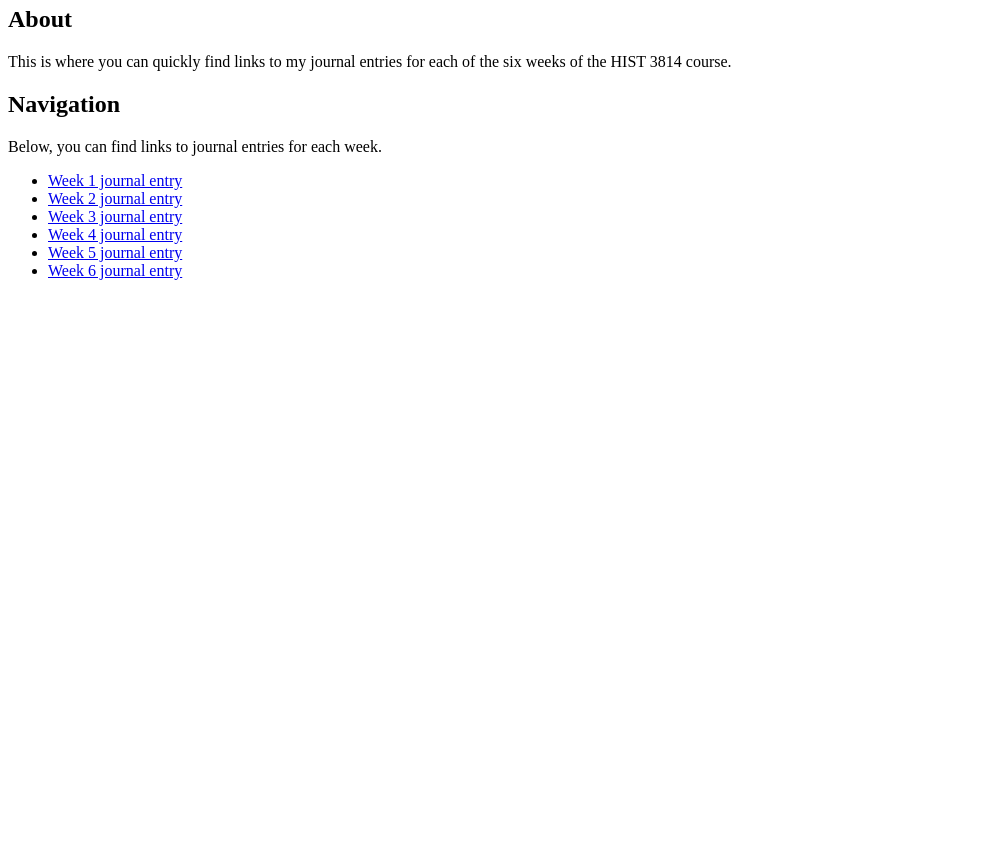
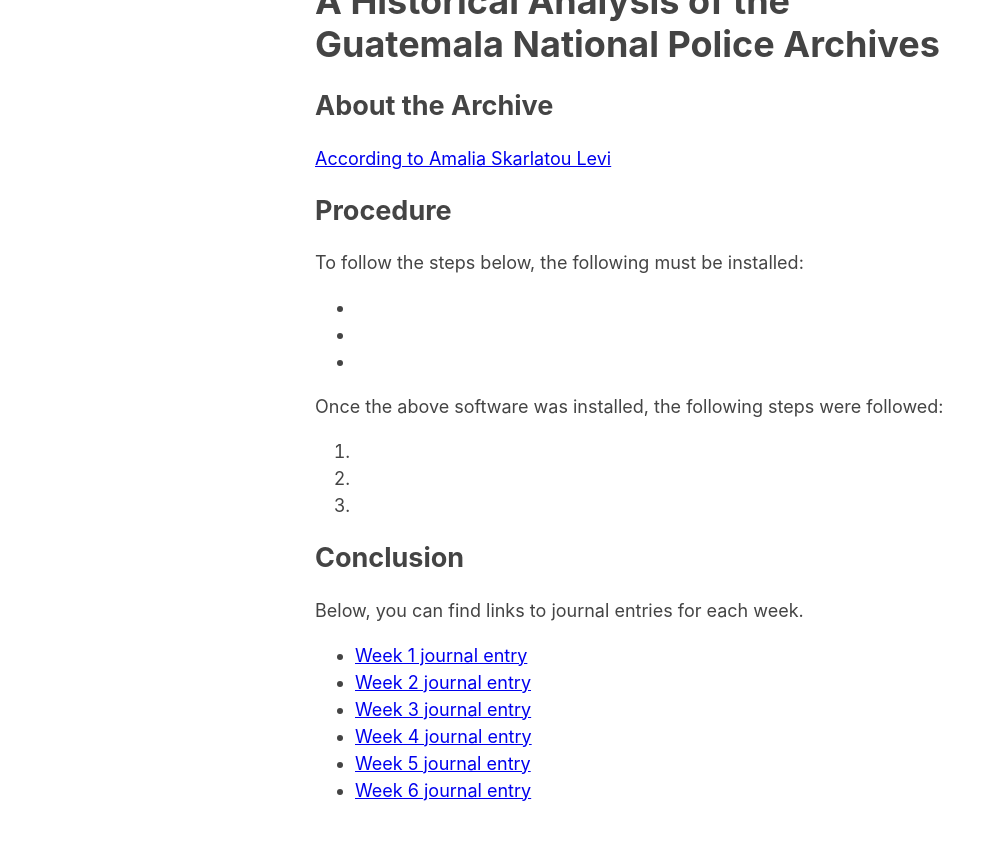
Before and after one commit to ErikHumphrey/hist3814o-s20-week6, a plain HTML site: page docs/index.html in a window 1280 px wide. Shown: the part 60-904 px from the top of the page, without its empty margins (0-997 px from the left). Before the commit the page ends 800 px from the top, so only its background shows below. Drawn offline with Linux system fonts and the light colour scheme.

Commit message:
Misc changes

```diff
--- a/docs/index.html
+++ b/docs/index.html
@@ -1,14 +1,39 @@
+<html lang="en"></html>
     <head>
-    <title>HIST 3814 O</title>
+        <meta charset="utf-8">
+        <title>A Historical Analysis of the Guatemala National Police Archives</title>
+        <meta name="viewport" content="width=device-width, initial-scale=1">
+        <meta name="description" content="A Historical Analysis of the Guatemala National Police Archives">
+        <link rel="stylesheet" href="/styles.css">
     </head>
     <body>
-    <h1>Erik Humphrey's HIST 3814 O Summer 2020 journal entries</h1>
+        <h1>A Historical Analysis of the Guatemala National Police Archives</h1>
 
-    <h2>About</h2>
+        <h2>About the Archive</h2>
 
-    <p>This is where you can quickly find links to my journal entries for each of the six weeks of the HIST 3814 course.</p>
+            <blockquote></blockquote>
+            <p><a href=https://twitter.com/amaliasl/status/1245559883816189955>According to Amalia Skarlatou Levi</a></p>
 
-    <h2>Navigation</h2>
+        <h2>Procedure</h2>
+
+        <p>To follow the steps below, the following must be installed:</p>
+
+        <ul>
+            <li></li>
+            <li></li>
+            <li></li>
+        </ul>
+
+        Once the above software was installed, the following steps were followed:
+
+        <ol>
+            <li></li>
+            <li></li>
+            <li></li>
+        </ol>
+
+
+        <h2>Conclusion</h2>
 
         <p>Below, you can find links to journal entries for each week.</p>
 
@@ -45,3 +70,4 @@
             </li>
         </ul>
     </body>
+</html>
--- /dev/null
+++ b/docs/styles.css
@@ -0,0 +1,26 @@
+body {
+	max-width: 650px;
+	margin: 40px auto;
+	padding: 0 10px;
+	font: 18px/1.5 -apple-system, BlinkMacSystemFont, "Segoe UI", Roboto, "Helvetica Neue", Arial, "Noto Sans", sans-serif, "Apple Color Emoji", "Segoe UI Emoji", "Segoe UI Symbol", "Noto Color Emoji";
+	color: #444
+}
+
+h1,
+h2,
+h3 {
+	line-height: 1.2
+}
+
+@media (prefers-color-scheme: dark) {
+	body {
+		color: white;
+		background: #444
+	}
+	a:link {
+		color: #5bf
+	}
+	a:visited {
+		color: #ccf
+	}
+}
```
Also changed, not shown: 2 other files. Lines whose indentation alone changed are shown as unchanged.
